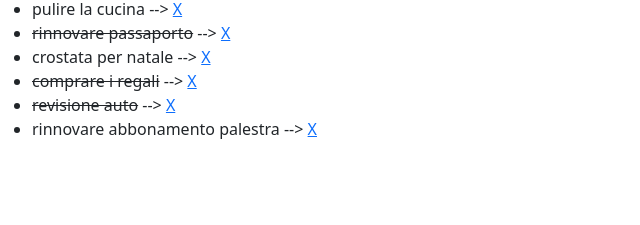
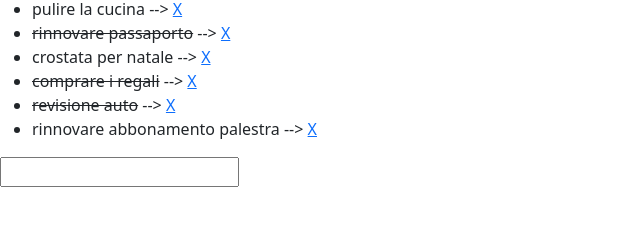
Before and after one commit to SebastianoUrban/vue-todolist, a plain HTML site: page index.html in a window 1280 px wide. Shown: the part 83-308 px from the top of the page, without its empty margins (0-640 px from the left). Drawn offline with nearby package versions, Linux system fonts and the light colour scheme.

Commit message:
added input text for add element at list

```diff
--- a/index.html
+++ b/index.html
@@ -30,6 +30,9 @@
                 </li>
             </ul>
 
+            <input type="text" name="newelem" id="add-elem" v-model="newElem"
+            @keyup.enter="toDoList.push({text : newElem, done : false}); newElem = ''">
+
         </div>
         <script type="text/javascript" src="./js/script.js"></script>
     </body>
--- a/js/script.js
+++ b/js/script.js
@@ -29,7 +29,8 @@ const { createApp } = Vue;
 createApp({
     data() {
         return {
-            toDoList : toDoList
+            toDoList : toDoList,
+            newElem : ''
         }
     },
     methods: {
```
